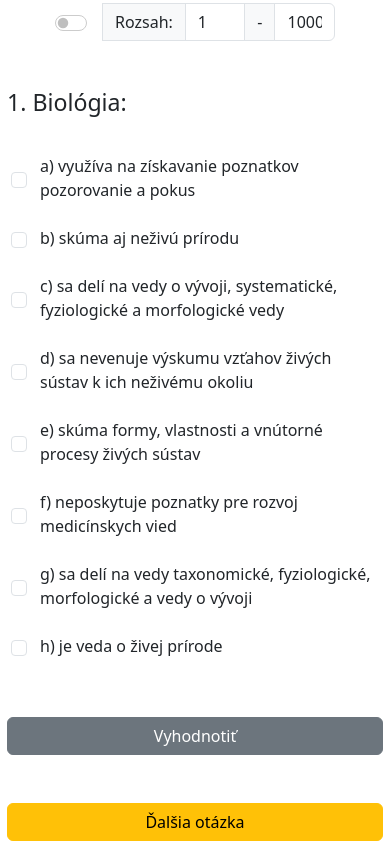
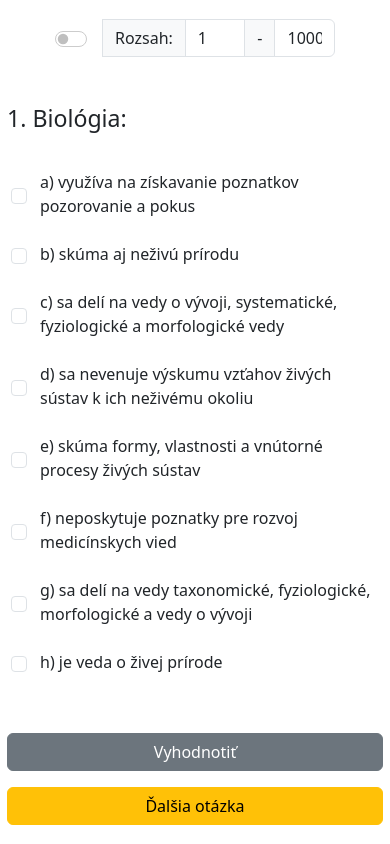
Before and after one commit to demoMedTest/demoMTest, a React (Vite) app: page / in a window 390 px wide. Built offline with nearby package versions, Linux system fonts and the light colour scheme.

Commit message:
mobile view adjustment

```diff
--- a/src/App.css
+++ b/src/App.css
@@ -82,4 +82,7 @@ input[type="number"] {
     .rangeHolder{
       margin: auto !important;
     }
+    #resolve{
+      margin-top: 1rem !important;
+    }
 }
--- a/src/components/Question.jsx
+++ b/src/components/Question.jsx
@@ -246,7 +246,8 @@ export default function Question() {
       <button
         onClick={loadNextQuestion}
         type="button"
-        className="btn btn-warning mt-5"
+        className="btn btn-warning mt-4"
+        id="resolve"
       >
         Ďalšia otázka
       </button>
```
